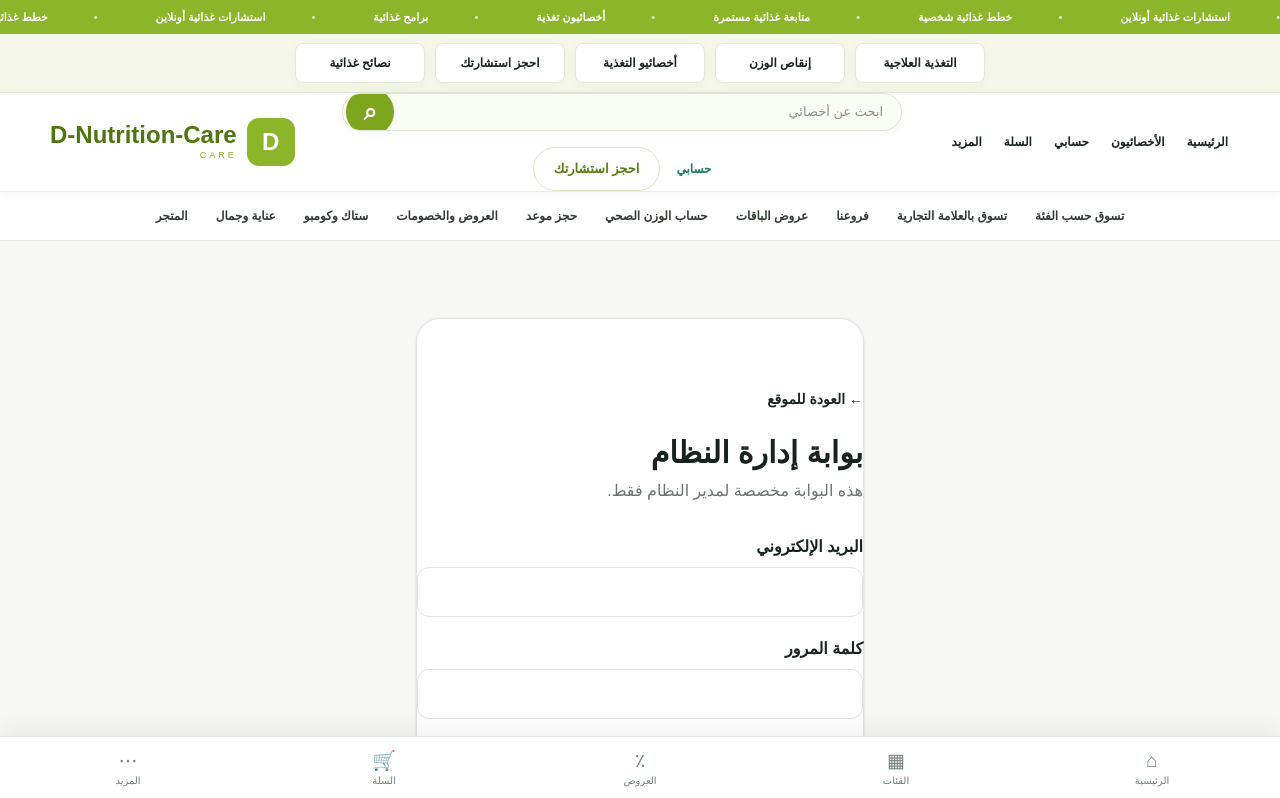
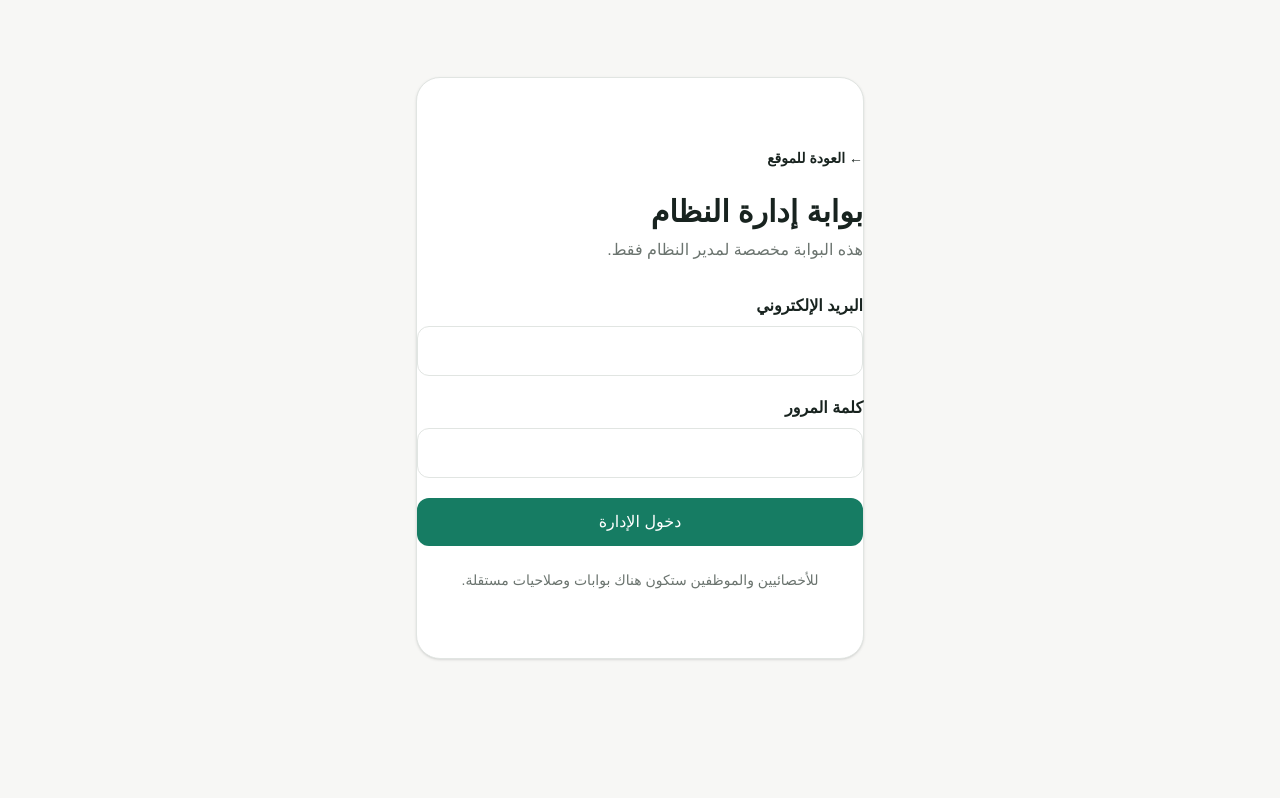
Before and after one commit to khaled19961/-D-Nutrition-Care, a Next.js app: page /admin-login in a window 1280 px wide. Shown: the top 798 px of the page. Built offline with nearby package versions, Linux system fonts and the light colour scheme; no server answers; the database is empty.

Commit message:
fix: isolate admin login from site chrome dependencies

```diff
--- a/app/admin-login/page.tsx
+++ b/app/admin-login/page.tsx
@@ -2,7 +2,6 @@
 
 import { FormEvent, useState } from "react";
 import Link from "next/link";
-import { SiteChrome } from "@/components/site-chrome";
 
 export default function AdminLoginPage() {
   const [email, setEmail] = useState("");
@@ -53,8 +52,7 @@ export default function AdminLoginPage() {
   }
 
   return (
-    <SiteChrome>
-      <main className="min-h-screen bg-[var(--background)] py-12">
+    <main dir="rtl" className="min-h-screen bg-[var(--background)] py-12">
         <div className="container flex min-h-[80vh] items-center justify-center">
           <section className="w-full max-w-md rounded-3xl border border-[var(--border)] bg-white p-8 shadow-sm">
             <Link href="/" className="text-sm font-semibold text-[var(--primary)]">← العودة للموقع</Link>
@@ -88,7 +86,6 @@ export default function AdminLoginPage() {
             </p>
           </section>
         </div>
-      </main>
-    </SiteChrome>
+    </main>
   );
 }
```
